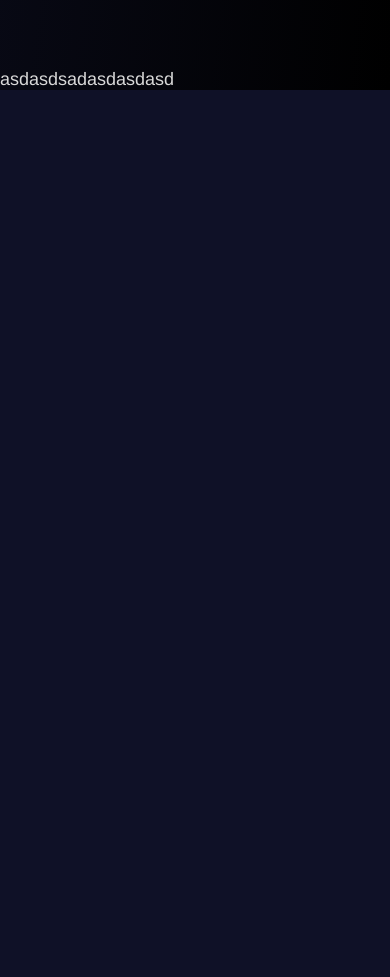
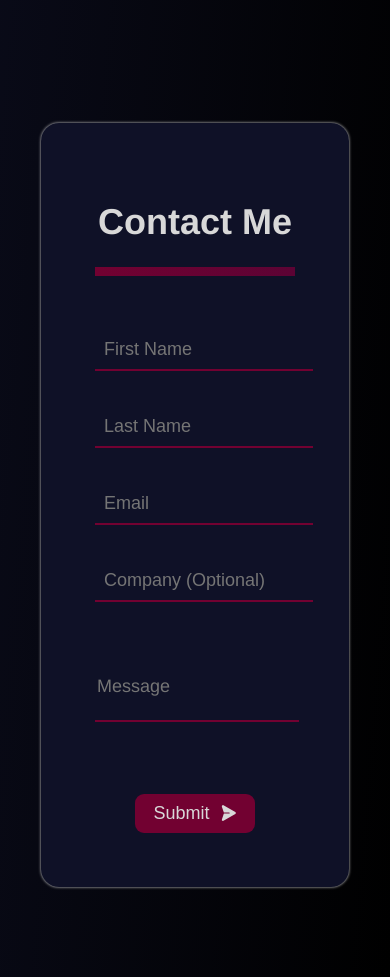
Before and after one commit to kaledenriquez/kaled-website, a Next.js app: page / in a window 390 px wide. Shown: the part 3840-4817 px from the top of the page. Before the commit the page ends 3930 px from the top, so only its background shows below. Built offline with nearby package versions, Linux system fonts and the light colour scheme.

Commit message:
added responsive contact

```diff
--- a/src/app/contact/contact.tsx
+++ b/src/app/contact/contact.tsx
@@ -1,12 +1,124 @@
-import styles from "@/src/app/styles/contact.module.css"
+'use client';
+import { useState } from 'react';
+import styles from "@/src/app/styles/contact.module.css";
+import { PiPaperPlaneRightFill } from "react-icons/pi";
 
-export default function Contact(){
+export default function Contact() {
+  const [firstName, setFirstName] = useState('');
+  const [lastName, setLastName] = useState('');
+  const [email, setEmail] = useState('');
+  const [company, setCompany] = useState('');
+  const [message, setMessage] = useState('');
+  const [submitting, setSubmitting] = useState(false);
+  const [successMessage, setSuccessMessage] = useState('');
+  const [errorMessage, setErrorMessage] = useState('');
+
+  const handleSubmit = async (event: { preventDefault: () => void; }) => {
+    event.preventDefault();
+    if (!firstName || !lastName || !email || !message) {
+      setErrorMessage('Please fill out all required fields.');
+      return;
+    }
+
+    setSubmitting(true);
+    setErrorMessage('');
+
+    try {
+      const response = await fetch('/api/email', {
+        method: 'POST',
+        headers: {
+          'Content-Type': 'application/json',
+        },
+        body: JSON.stringify({
+          firstName,
+          lastName,
+          email,
+          company,
+          message,
+        }),
+      });
+
+      if (response.ok) {
+        const data = await response.json();
+        setSuccessMessage(data.message);
+        setFirstName('');
+        setLastName('');
+        setEmail('');
+        setCompany('');
+        setMessage('');
+      } else {
+        throw new Error('Failed to submit form');
+      }
+    } catch (error) {
+      setErrorMessage('Could not send the form. Please try again.');
+    } finally {
+      setSubmitting(false);
+    }
+  };
+
   return (
   <>
-    <div>
-    asdasdsadasdasdasd
-    </div>
+  <div id="contact" className={styles.contactSection}>
+    <div className={styles.container}>
+      <div className={styles.contactHeader}>
+        <h1>Contact Me</h1>
+        <div className={styles.underline}></div>
+      </div>
+        {successMessage && <p className={styles.successMessage}>{successMessage}</p>}
+        {errorMessage && <p className={styles.errorMessage}>{errorMessage}</p>}
+        <form onSubmit={handleSubmit}>
+          <div className={styles.formControl}>
+            <input
+              type="text"
+              id="firstName"
+              value={firstName}
+              placeholder='First Name'
+              onChange={(e) => setFirstName(e.target.value)}
+            />
+          </div>
+          <div className={styles.formControl}>
+            <input
+              type="text"
+              id="lastName"
+              value={lastName}
+              placeholder='Last Name'
+              onChange={(e) => setLastName(e.target.value)}
+            />
+          </div>
+          <div className={styles.formControl}>
+            <input
+              type="email"
+              id="email"
+              value={email}
+              placeholder='Email'
+              onChange={(e) => setEmail(e.target.value)}
+            />
+          </div>
+          <div className={styles.formControl}>
+            <input
+              type="text"
+              id="company"
+              value={company}
+              placeholder='Company (Optional)'
+              onChange={(e) => setCompany(e.target.value)}
+            />
+          </div>
+          <div className={styles.formControl}>
+            <textarea
+              id="message"
+              value={message}
+              placeholder='Message'
+              onChange={(e) => setMessage(e.target.value)}
+            />
+          </div>
+          <button className={styles.submitButton} type="submit" disabled={submitting}>
+            Submit
+            <PiPaperPlaneRightFill />
+          </button>
+        </form>
+      </div>
+  </div>
+
   </>
-
-  )
+  );
 }
--- a/src/app/styles/contact.module.css
+++ b/src/app/styles/contact.module.css
@@ -0,0 +1,84 @@
+.contactSection{
+    display: flex;
+    flex-direction: column;
+    justify-content: center;
+    align-items: center;
+    margin: 5rem;
+}
+
+.contactHeader{
+    display: flex;
+    justify-content: flex-start;
+    flex-direction: column;
+    font-weight: 700;
+    margin-bottom: 3rem;
+}
+
+.underline{
+    width: 100%;
+    height: 0.5rem;
+    background-image: linear-gradient(to right, var(--quinary-color), var(--quaternary-color));
+}
+
+.container{
+    display: flex;
+    flex-direction: column;
+    justify-content: space-around;
+    text-align: center;
+    flex-wrap: wrap;
+    min-width: 200px;
+    box-shadow: 0 0 3px var(--octonary-color);
+    padding: 3rem;
+    border-radius: 1rem;
+    background-color: var(--primary-color);
+}
+
+.formControl{
+    margin-bottom: 2rem;
+    display: flex;
+    align-items: flex-start;
+    flex-direction: column;
+}
+
+.formControl input{
+    width: 100%;
+    padding: 0.5rem;
+    font-size: 1rem;
+    border: none;
+    border-bottom: 2px solid var(--quinary-color);
+    background-color: var(--primary-color);
+    color: var(--octonary-color);
+}
+
+.formControl textarea{
+    margin: 2rem 0;
+    width: 100%;
+    font-size: 1rem;
+    background-color: var(--primary-color);
+    color: var(--octonary-color);
+    border: none;
+    border-bottom: 2px solid var(--quinary-color);
+    resize: none;
+    font: inherit;
+}
+
+.submitButton{
+    display: flex;
+    align-items: center;
+    margin: 0 auto;
+    padding: 0.5rem 1rem;
+    font-size: 1rem;
+    background-color: var(--quinary-color);
+    color: var(--octonary-color);
+    border: none;
+    border-radius: 0.5rem;
+    cursor: pointer;
+    transition: background-color 0.3s;
+    gap: 0.5rem;
+}
+
+.submitButton:hover{
+    background-color: var(--quaternary-color);
+    color: var(--primary-color);
+    transition: background-color 0.3s, color 0.3s;
+}
--- a/src/app/styles/skills.module.css
+++ b/src/app/styles/skills.module.css
@@ -3,7 +3,7 @@
     flex-direction: column;
     justify-content: center;
     align-items: center;
-    margin: 10rem 0;
+    margin: 5rem 0 0;
 }
 
 .skillsHeader{
```
